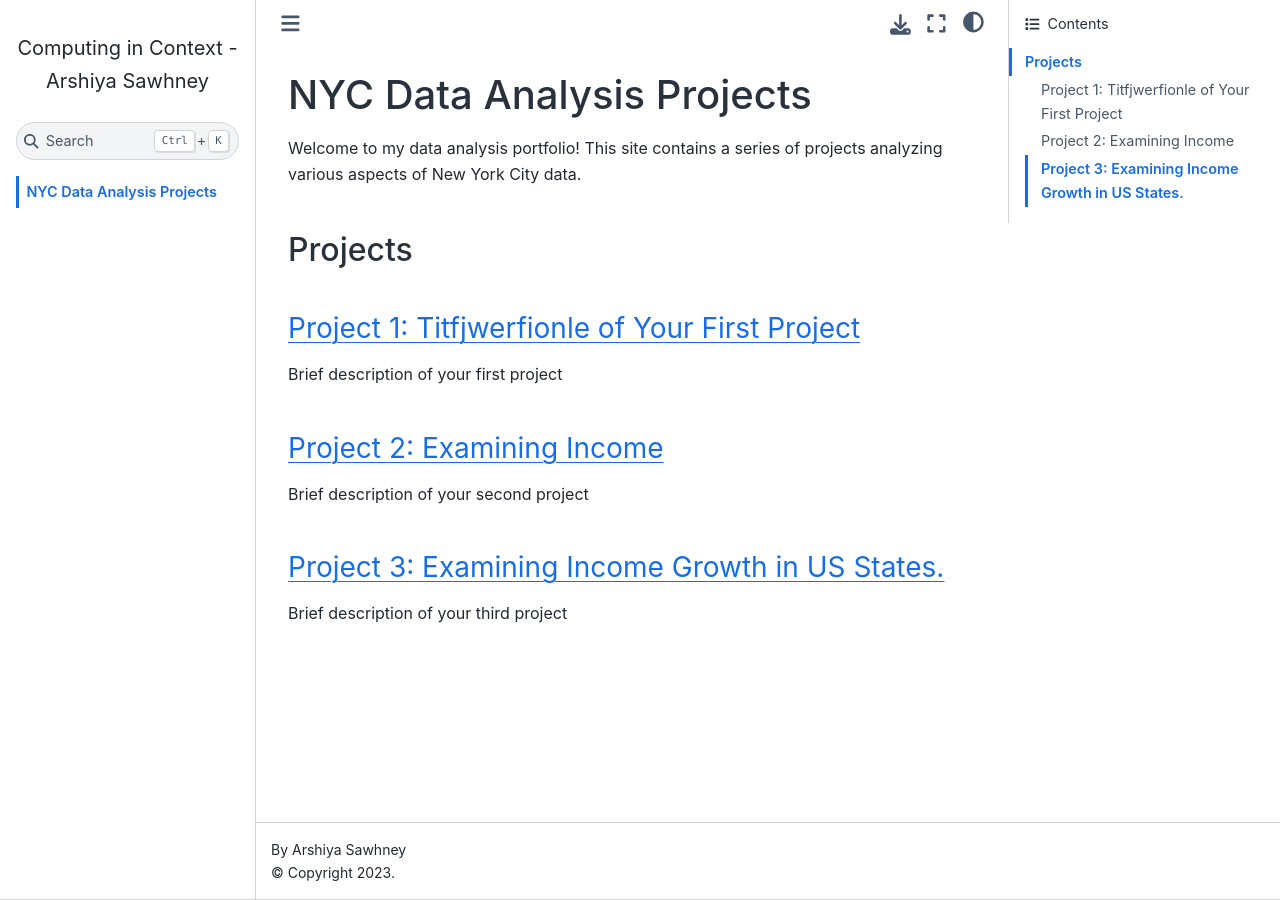
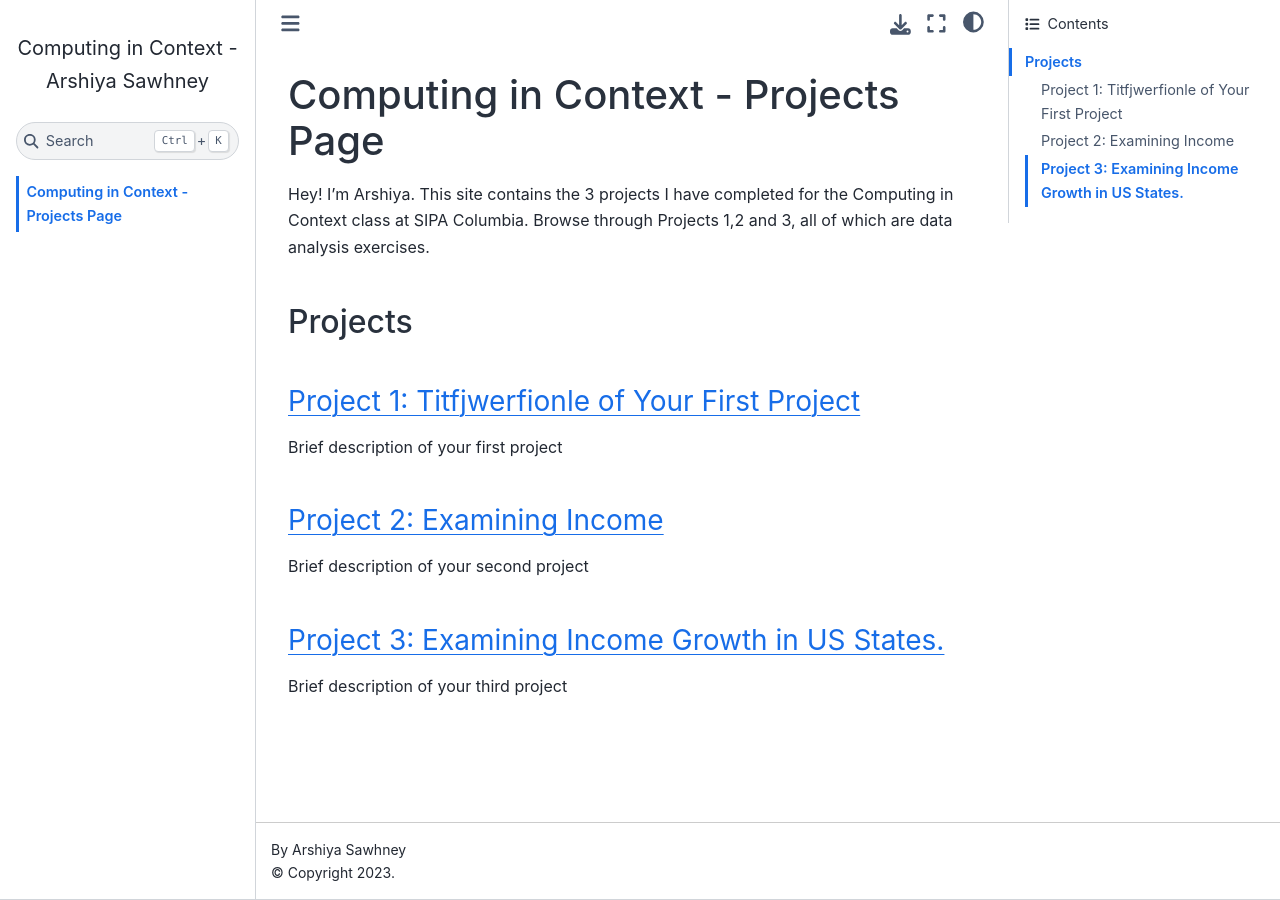
Before and after one commit to arshiya-sawhney/computing-in-context, a Jupyter Book: the page built from index.md, in a window 1280 px wide. Built offline with Jupyter Book 1.0.4 settings and Sphinx 7.4.7 and the Sphinx Book theme 1.1.4, drawn with Linux system fonts in a browser that asks for light colours; pages that are not in the unit, such as notebooks, are missing from menus; comment, search, counter and statistics services are not loaded.

Commit message:
Deleted unnecessary files and updated index page

```diff
--- a/index.md
+++ b/index.md
@@ -1,6 +1,7 @@
-# NYC Data Analysis Projects
+# Computing in Context -  Projects Page
 
-Welcome to my data analysis portfolio! This site contains a series of projects analyzing various aspects of New York City data.
+Hey! I'm Arshiya.
+This site contains the 3 projects I have completed for the Computing in Context class at SIPA Columbia. Browse through Projects 1,2 and 3, all of which are data analysis exercises.
 
 ## Projects
 
```
Also changed, not shown: 6 other files.
